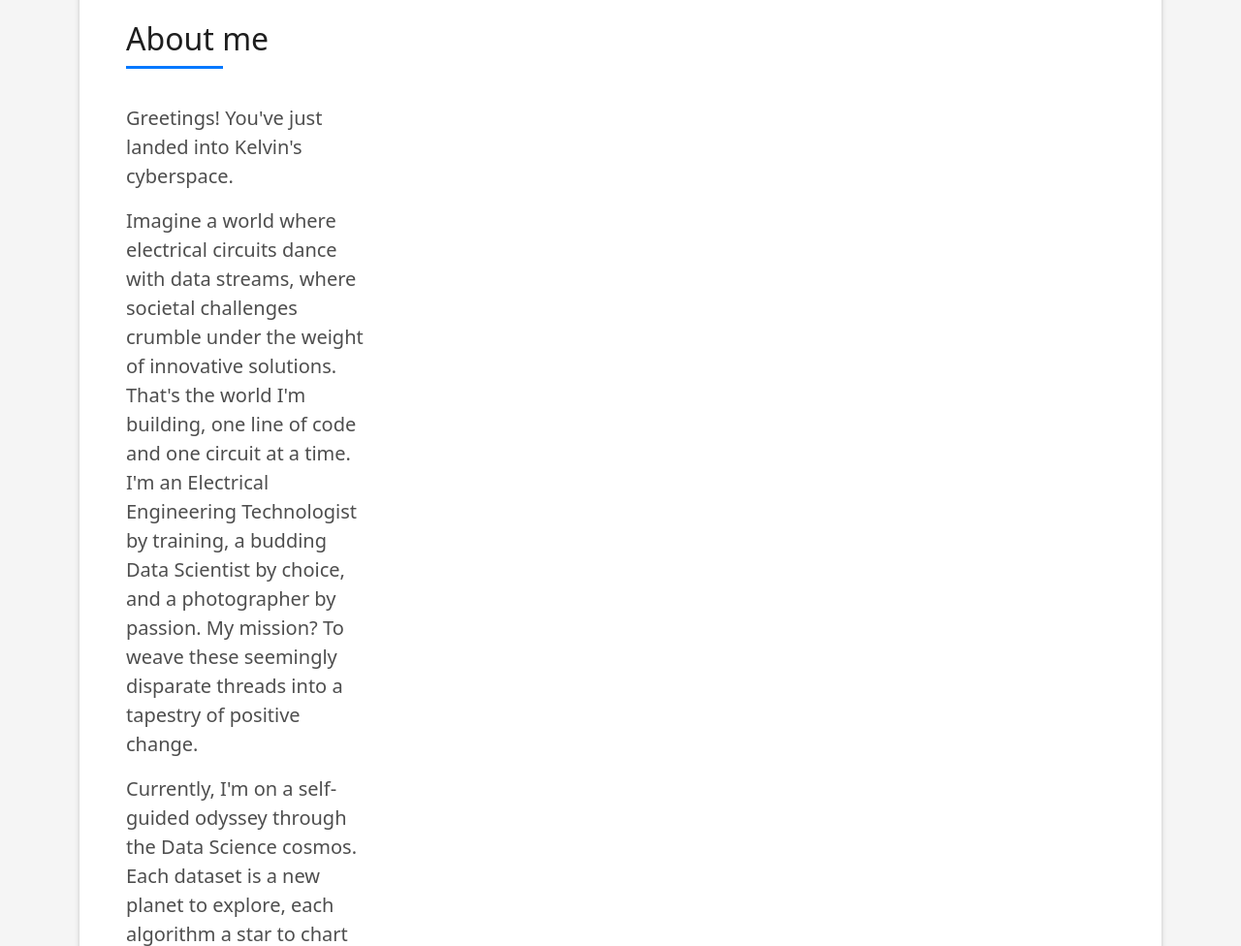
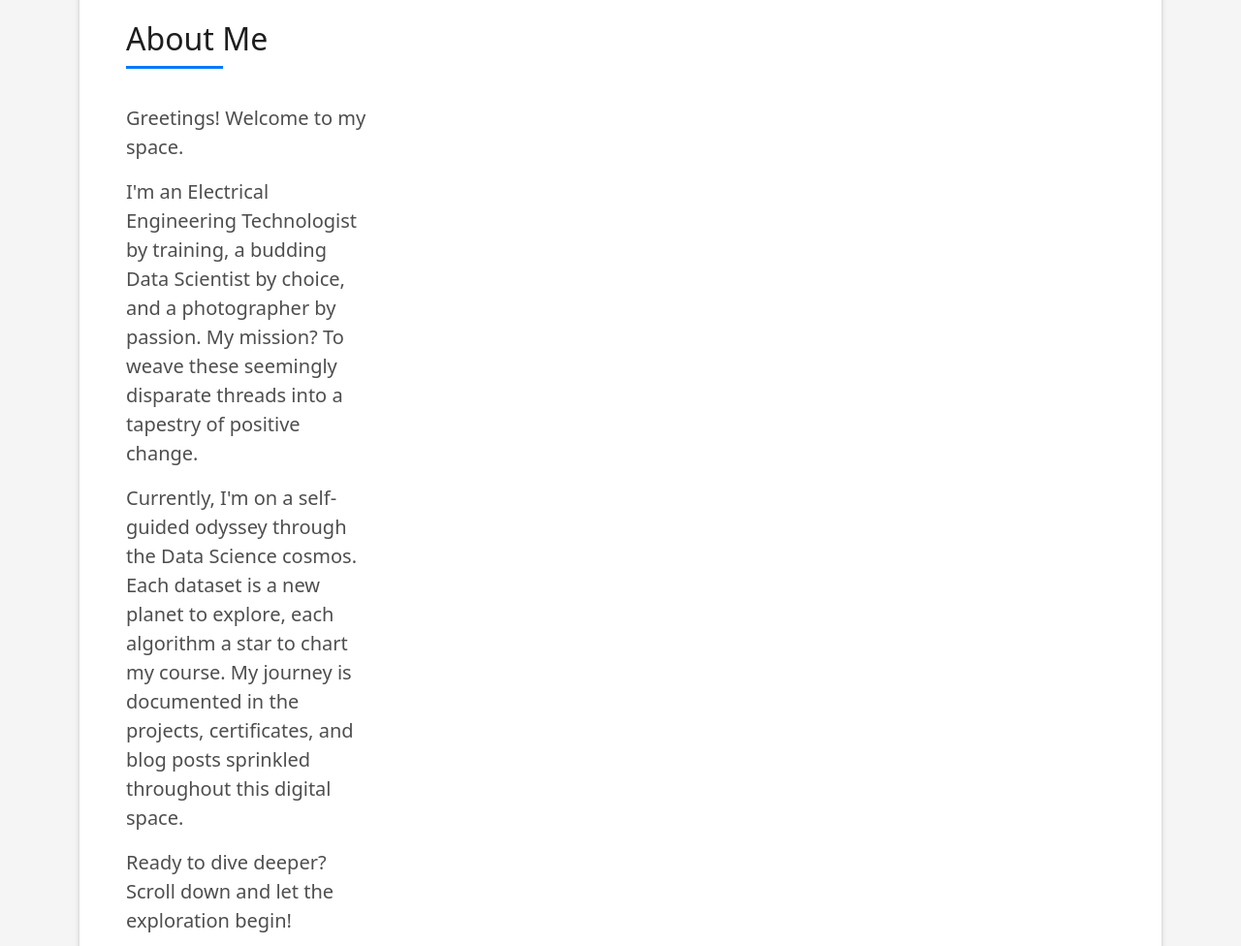
Before and after one commit to Kelvin-Mafurendi/Kelvin-Mafurendi.github.io, a plain HTML site: page index.html in a window 1280 px wide. Shown: the part 1642-2618 px from the top of the page at 97% size. Drawn offline with Linux system fonts and the light colour scheme.

Commit message:
Update index.html

```diff
--- a/index.html
+++ b/index.html
@@ -164,41 +164,22 @@
                 <div class="col-md-6">
               <div class="about-me pt-4 pt-md-0">
                 <div class="title-box-2">
-                      <h5 class="title-left">
-                        About me
-                      </h5>
+                  <h5 class="title-left">About Me</h5>
                 </div>
                 <p class="lead">
-                      Greetings! You've just landed into Kelvin's cyberspace.
+                  Greetings! Welcome to my space.
                 </p>
                 <p class="lead">
-                      Imagine a world where electrical circuits dance with data streams,
-                       where societal challenges crumble under the weight of innovative solutions.
-                        That's the world I'm building, one line of code and one circuit at a time.
-                       <br>
-
-                    I'm an Electrical Engineering Technologist by training,
-                    a budding Data Scientist by choice, and a photographer by passion.
-                     My mission? To weave these seemingly disparate threads into a tapestry of positive change.
-
-
+                  I'm an Electrical Engineering Technologist by training, a budding Data Scientist by choice, and a photographer by passion. My mission? To weave these seemingly disparate threads into a tapestry of positive change.
                 </p>
                 <p class="lead">
-                      Currently, I'm on a self-guided odyssey through the Data Science cosmos.
-                      Each dataset is a new planet to explore, each algorithm a star to chart my course.
-                      My journey is documented in the projects, certificates and blog posts sprinkled throughout this digital space.
-                      But enough about labels and learning paths.
-                      <br>
-                      The real story is how we can combine voltages, variables, and visual arts to spark solutions to real-world problems.
-                      Big or small, every challenge is an opportunity waiting to be seized.
-                      <br>
-                      So, whether you're here to collaborate, learn, or simply curious about the intersection of electrons and algorithms, welcome aboard.
-                      Let's engineer a brighter future, one pixel at a time.
-                      <br>
-
+                  Currently, I'm on a self-guided odyssey through the Data Science cosmos. Each dataset is a new planet to explore, each algorithm a star to chart my course. My journey is documented in the projects, certificates, and blog posts sprinkled throughout this digital space.
+                </p>
+                <p class="lead">
                   Ready to dive deeper? Scroll down and let the exploration begin!
                 </p>
               </div>
+
                 </div>
               </div>
             </div>
```
Lines whose indentation alone changed are shown as unchanged.
